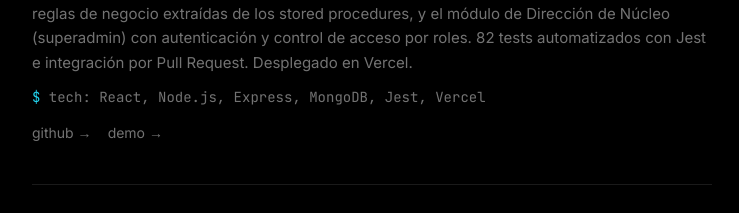
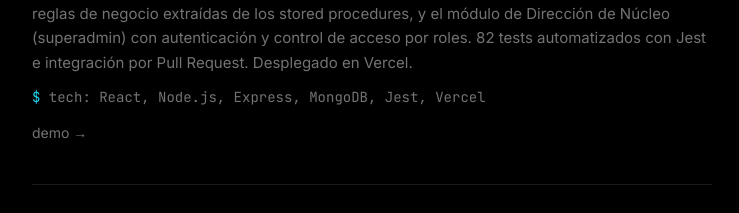
Before and after one commit to martinz10one/portafolio, a React (Vite) app: page / in a window 1280 px wide. Shown: the part 1605-1818 px from the top of the page, without its empty margins (268-1007 px from the left). Built offline with nearby package versions, Linux system fonts and the light colour scheme.

Commit message:
Portafolio: quitar link de GitHub de EasyNotes (repo privado)

```diff
--- a/src/data/projects.ts
+++ b/src/data/projects.ts
@@ -12,7 +12,6 @@ export const projects: Project[] = [
     description:
       'Migración de un sistema legado ASP.NET WebForms (VB.NET, MySQL con stored procedures, DevExpress) a un sistema moderno con Node.js, Express, MongoDB y React. 7 perfiles de usuario y más de 40 pantallas. Lideré un equipo de 5 desarrolladores: historias de usuario, reglas de negocio extraídas de los stored procedures, y el módulo de Dirección de Núcleo (superadmin) con autenticación y control de acceso por roles. 82 tests automatizados con Jest e integración por Pull Request. Desplegado en Vercel.',
     tech: ['React', 'Node.js', 'Express', 'MongoDB', 'Jest', 'Vercel'],
-    github: 'https://github.com/Davidsierra12-22/Proyecto-Easy-Notes-Sena',
     demo: 'https://client-sepia-kappa-22.vercel.app',
   },
   {
```
